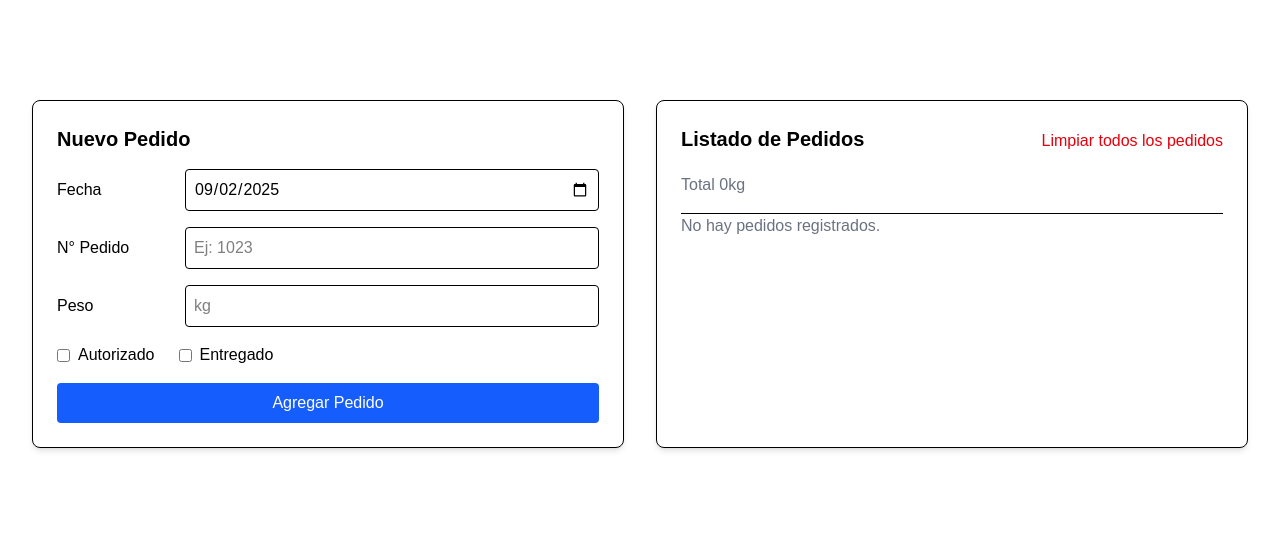
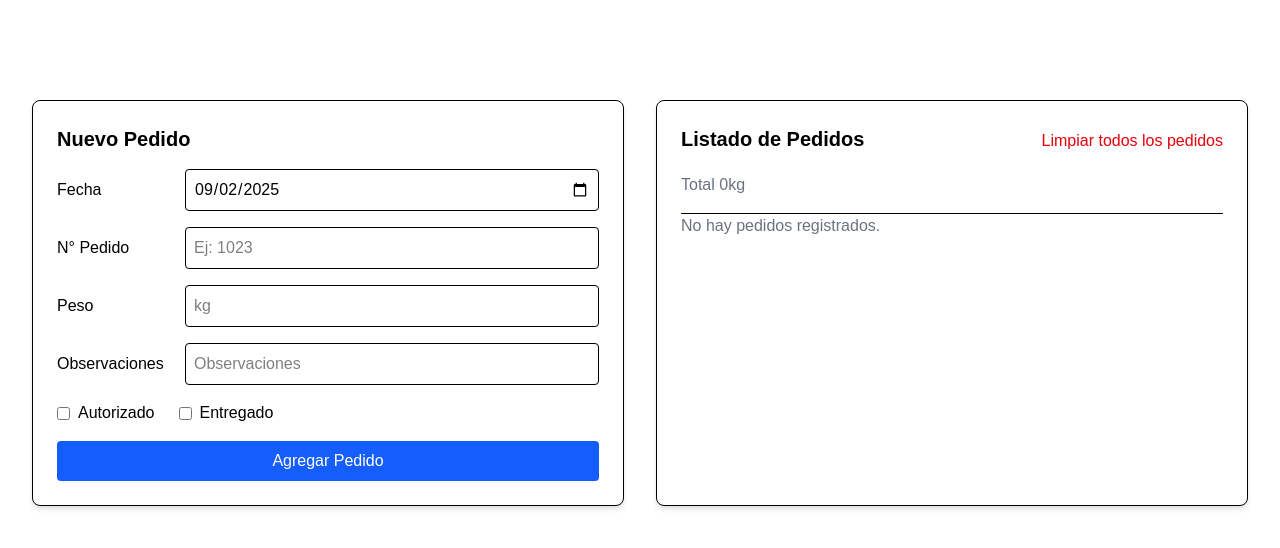
Before and after one commit to marcosadrianl/LGX44, a Next.js app: page / in a window 1280 px wide. Shown: the top 548 px of the page. Built offline with nearby package versions, Linux system fonts and the light colour scheme.

Commit message:
added notes

```diff
--- a/src/app/hooks/usePedidos.ts
+++ b/src/app/hooks/usePedidos.ts
@@ -30,6 +30,10 @@ export function usePedidos() {
   };
 
   const deletePedido = (id: string) => {
+    const confirm = window.confirm("¿Desea eliminar el pedido?");
+
+    if (!confirm) return;
+
     setPedidos((prev) => prev.filter((p) => p.id !== id));
   };
 
--- a/src/app/lib/definitions.ts
+++ b/src/app/lib/definitions.ts
@@ -1,8 +1,9 @@
 export interface Pedido {
   id: string; // UUID o timestamp para identificar
   fecha: string; // YYYY-MM-DD
-  numero: string; // número de pedido
+  numero: number; // número de pedido
   peso: number; // en kg, por ejemplo
+  notes: string;
   autorizado: boolean;
   entregado: boolean;
 }
--- a/src/app/page.tsx
+++ b/src/app/page.tsx
@@ -17,6 +17,7 @@ export default function Home() {
     peso: "",
     autorizado: false,
     entregado: false,
+    notes: "",
   });
 
   const [editandoId, setEditandoId] = useState<string | null>(null);
@@ -28,10 +29,11 @@ export default function Home() {
     addPedido({
       id: uuidv4(),
       fecha: nuevoPedido.fecha,
-      numero: nuevoPedido.numero,
+      numero: Number(nuevoPedido.numero),
       peso: Number(nuevoPedido.peso),
-      autorizado: nuevoPedido.autorizado,
-      entregado: nuevoPedido.entregado,
+      autorizado: Boolean(nuevoPedido.autorizado),
+      entregado: Boolean(nuevoPedido.entregado),
+      notes: String(nuevoPedido.notes),
     });
 
     setNuevoPedido({
@@ -40,6 +42,7 @@ export default function Home() {
       peso: "",
       autorizado: false,
       entregado: false,
+      notes: "",
     });
   };
 
@@ -49,10 +52,11 @@ export default function Home() {
 
     updatePedido(id, {
       fecha: pedidoEdit.fecha,
-      numero: pedidoEdit.numero,
+      numero: Number(pedidoEdit.numero),
       peso: Number(pedidoEdit.peso),
       autorizado: pedidoEdit.autorizado,
       entregado: pedidoEdit.entregado,
+      notes: String(pedidoEdit.notes),
     });
 
     setEditandoId(null);
@@ -117,6 +121,19 @@ export default function Home() {
                 value={nuevoPedido.peso}
                 onChange={(e) =>
                   setNuevoPedido({ ...nuevoPedido, peso: e.target.value })
+                }
+                className="border rounded p-2 flex-1"
+              />
+            </div>
+
+            <div className="flex items-center gap-4">
+              <label className="w-28 font-medium">Observaciones</label>
+              <input
+                type="text"
+                placeholder="Observaciones"
+                value={nuevoPedido.notes}
+                onChange={(e) =>
+                  setNuevoPedido({ ...nuevoPedido, notes: e.target.value })
                 }
                 className="border rounded p-2 flex-1"
               />
@@ -219,6 +236,18 @@ export default function Home() {
                         }
                         className="border rounded p-2 w-full"
                       />
+                      <input
+                        type="text"
+                        value={pedidoEdit?.notes || ""}
+                        onChange={(e) =>
+                          setPedidoEdit({
+                            ...pedidoEdit!,
+                            notes: e.target.value,
+                          })
+                        }
+                        className="border rounded p-2 w-full"
+                      />
+
                       <div className="flex gap-6">
                         <label className="flex items-center gap-2">
                           <input
@@ -273,6 +302,9 @@ export default function Home() {
                           {formatDate(pedido.fecha)} | Nº {pedido.numero} |{" "}
                           {pedido.peso} kg
                         </p>
+                        <p className="text-gray-700 bg-amber-200 mr-4">
+                          {pedido.notes}
+                        </p>
                         <p>
                           Autorizado:{" "}
                           <span
@@ -296,7 +328,7 @@ export default function Home() {
                           </span>
                         </p>
                       </div>
-                      <div className="flex gap-2">
+                      <div className="flex gap-2 h-fit">
                         <button
                           onClick={() => {
                             setEditandoId(pedido.id);
```
